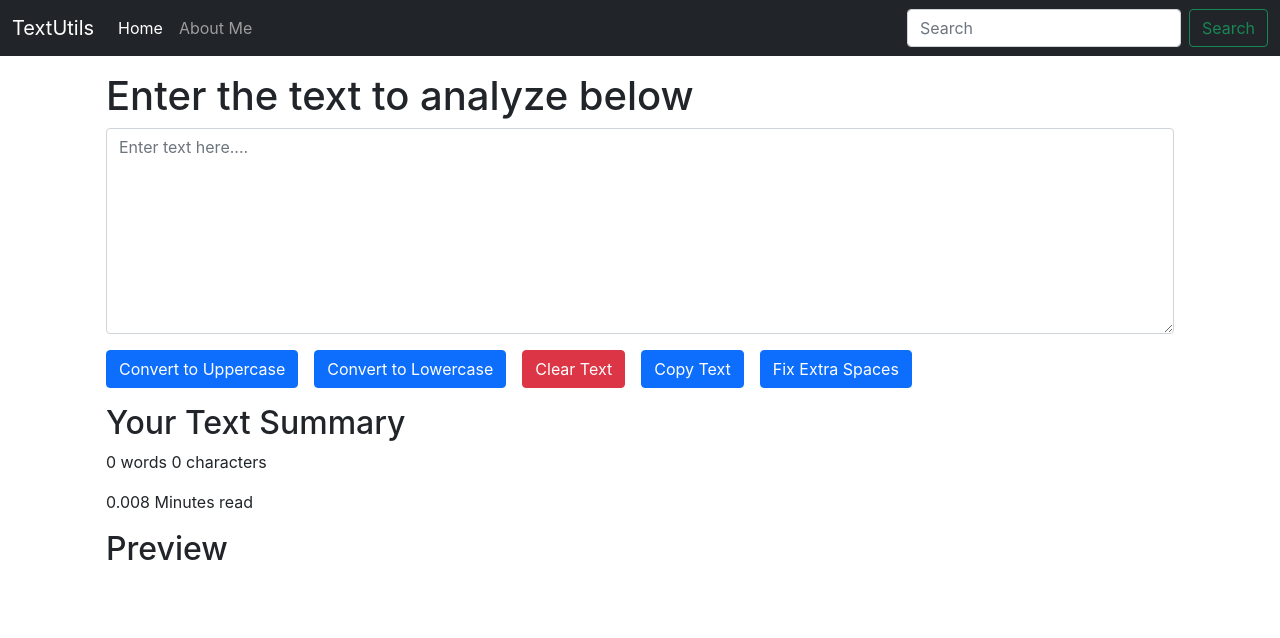
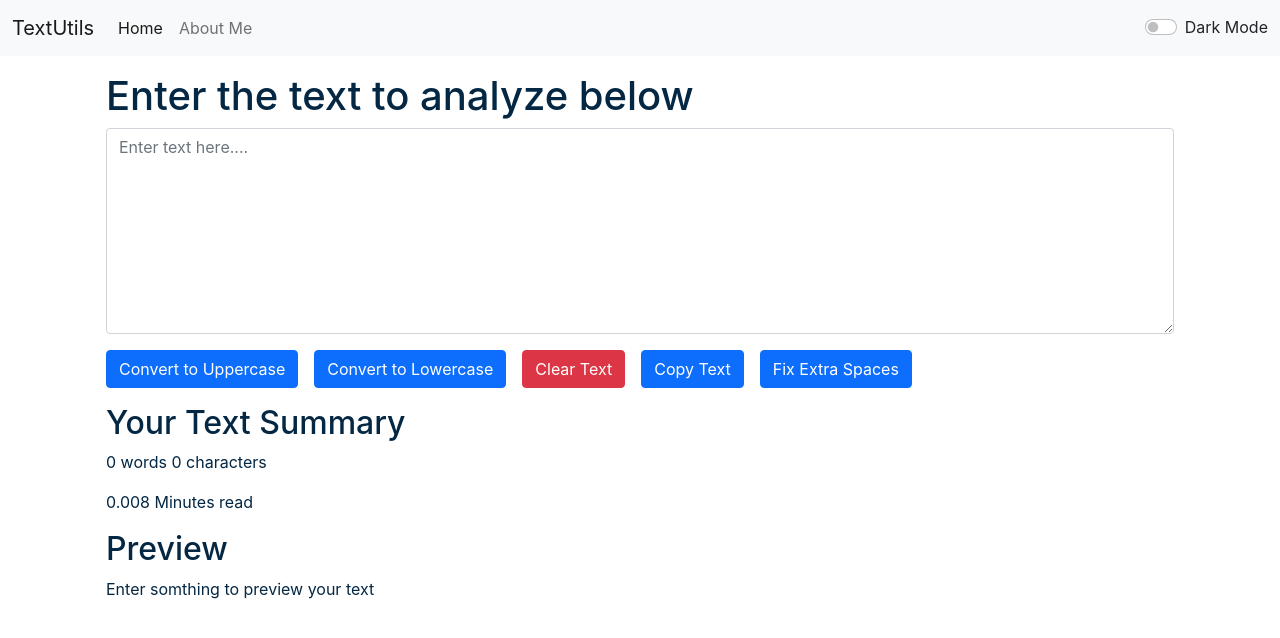
Before and after one commit to faisalmoinuddin99/React-Projects, a React (Create React App) app: page / in a window 1280 px wide. Shown: the top 638 px of the page. Built offline with nearby package versions, Linux system fonts and the light colour scheme.

Commit message:
Improving Dark Mode & Refactoring App Component | React

```diff
--- a/src/App.js
+++ b/src/App.js
@@ -1,14 +1,31 @@
 import "./App.css";
 import Navbar from "./components/Navbar";
 import TextForm from "./components/TextForm";
+import { useState } from "react";
 
 function App() {
+  const [mode, setMode] = useState("light");
+
+  const toggleMode = () => {
+    if (mode === "dark") {
+      setMode("light");
+      document.body.style.backgroundColor = "white";
+    } else {
+      setMode("dark");
+      document.body.style.backgroundColor = "#042743";
+    }
+  };
   return (
     <>
-      <Navbar title="TextUtils" aboutText="About Me" />
+      <Navbar
+        title="TextUtils"
+        aboutText="About Me"
+        mode={mode}
+        toggleMode={toggleMode}
+      />
       <div className="container">
         <div className="container my-3">
-          <TextForm heading="Enter the text to analyze below" />
+          <TextForm heading="Enter the text to analyze below" mode={mode} />
         </div>
       </div>
     </>
--- a/src/components/Navbar.js
+++ b/src/components/Navbar.js
@@ -4,7 +4,9 @@ import PropTypes from "prop-types";
 export default function Navbar(props) {
   return (
     <div>
-      <nav className="navbar navbar-expand-lg navbar navbar-dark bg-dark ">
+      <nav
+        className={`navbar navbar-expand-lg navbar navbar-${props.mode} bg-${props.mode}`}
+      >
         <div className="container-fluid">
           <a className="navbar-brand" href="/">
             {props.title}
@@ -33,17 +35,24 @@ export default function Navbar(props) {
                 </a>
               </li>
             </ul>
-            <form className="d-flex">
+            <div
+              className={`form-check form-switch text-${
+                props.mode === "light" ? "dark" : "light"
+              }`}
+            >
               <input
-                className="form-control me-2"
-                type="search"
-                placeholder="Search"
-                aria-label="Search"
+                className="form-check-input"
+                type="checkbox"
+                id="flexSwitchCheckDefault"
+                onChange={props.toggleMode}
               />
-              <button className="btn btn-outline-success" type="submit">
-                Search
-              </button>
-            </form>
+              <label
+                className="form-check-label"
+                htmlFor="flexSwitchCheckDefault"
+              >
+                Dark Mode
+              </label>
+            </div>
           </div>
         </div>
       </nav>
--- a/src/components/TextForm.js
+++ b/src/components/TextForm.js
@@ -17,7 +17,9 @@ export default function TextForm(props) {
     navigator.clipboard.writeText(copyText.value);
   };
   const handleExtraSpaces = () => {
+    // let extraSpaces = text.split(/[ ]+/);
     let extraSpaces = text.split(/[ ]+/);
+
     setText(extraSpaces.join(" "));
   };
   const handleOnChange = (event) => {
@@ -35,7 +37,12 @@ export default function TextForm(props) {
   };
   return (
     <>
-      <div className="container">
+      <div
+        className="container"
+        style={{
+          color: props.mode === "dark" ? "white" : "#042743",
+        }}
+      >
         <h1>{props.heading}</h1>
         <div className="mb-3">
           <textarea
@@ -44,6 +51,10 @@ export default function TextForm(props) {
             rows="8"
             value={text}
             placeholder="Enter text here...."
+            style={{
+              backgroundColor: props.mode === "dark" ? "#042743" : "white",
+              color: props.mode === "dark" ? "white" : "#042743",
+            }}
             onChange={handleOnChange}
           ></textarea>
         </div>
@@ -64,14 +75,19 @@ export default function TextForm(props) {
         </button>
       </div>
 
-      <div className="container my-3">
+      <div
+        className="container my-3"
+        style={{
+          color: props.mode === "dark" ? "white" : "#042743",
+        }}
+      >
         <h2>Your Text Summary</h2>
         <p>
           {text.split(" ").length - 1} words {text.length} characters
         </p>
         <p>{0.008 * text.split(" ").length} Minutes read</p>
         <h2>Preview</h2>
-        <p> {text}</p>
+        <p> {text.length > 0 ? text : "Enter somthing to preview your text"}</p>
       </div>
     </>
   );
```
